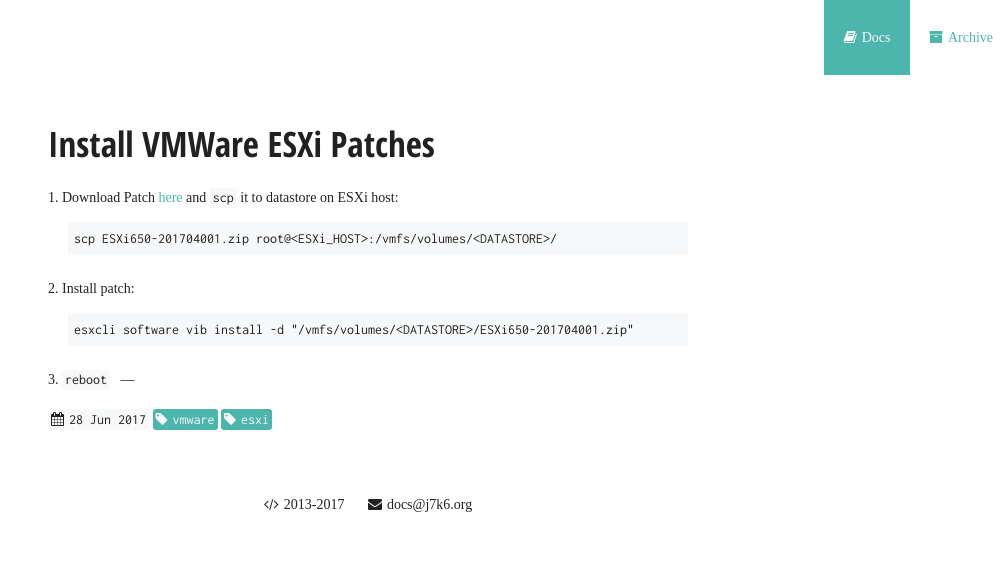
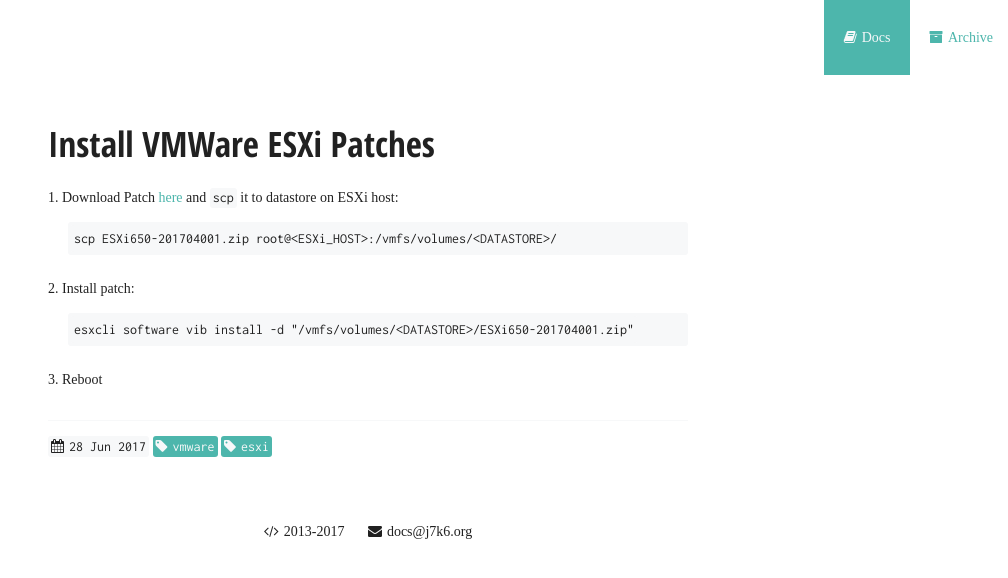
Before and after one commit to gh0st/docs.j7k6.org, a Jekyll site: the page built from _posts/2017-06-28-install-vmware-esxi-patches.md, in a window 1280 px wide. Shown: the top 578 px of the page, without its empty margins (272-1280 px from the left). Built offline with Jekyll 4.4.1, drawn with Linux system fonts in a browser that asks for light colours; some web fonts are replaced.

````diff
--- a/_posts/2017-06-28-install-vmware-esxi-patches.md
+++ b/_posts/2017-06-28-install-vmware-esxi-patches.md
@@ -12,6 +12,6 @@ tags: [vmware, esxi]
    ```bash
    esxcli software vib install -d "/vmfs/volumes/<DATASTORE>/ESXi650-201704001.zip"
    ```
-3. `reboot`
+3. Reboot
 
 ---
````
